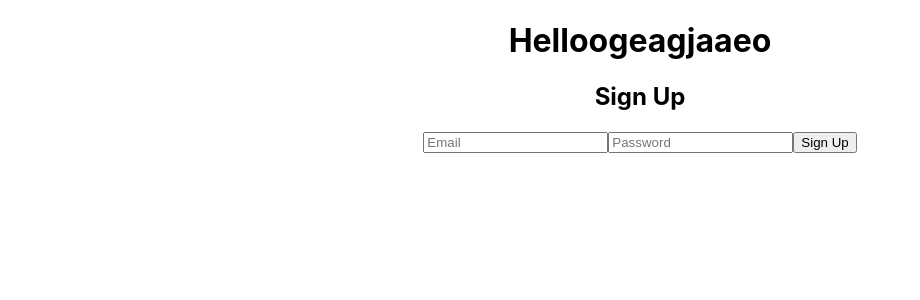
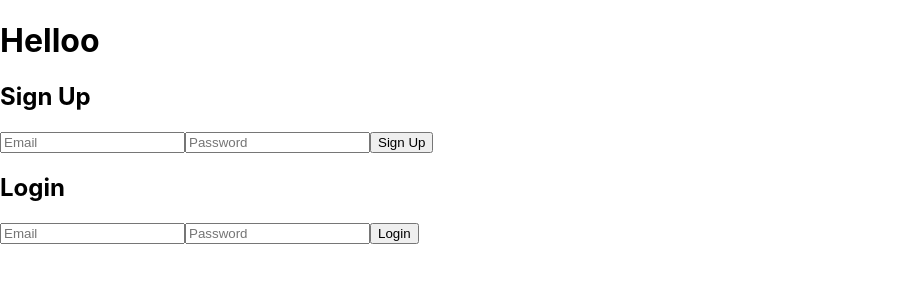
Before and after one commit to afiqvdx836/needle-assignment, a React (Create React App) app: page / in a window 1280 px wide. Shown: the top 300 px of the page, without its empty margins (0-920 px from the left). Built offline with nearby package versions, Linux system fonts and the light colour scheme; no server answers.

Commit message:
Create login and logout

```diff
--- a/src/App.js
+++ b/src/App.js
@@ -1,13 +1,34 @@
-import logo from './logo.svg';
-import './App.css';
+import React, { useState, useEffect } from 'react';
 import Signup from './components/Signup';
-
+import Login from './components/Login';
+import Logout from './components/Logout';
+import { auth } from './firebase';
 
 function App() {
+
+  const [user, setUser] = useState(null);
+  useEffect(() => {
+    // Firebase listener to check if a user is logged in
+    const unsubscribe = auth.onAuthStateChanged((user) => {
+      setUser(user);
+    });
+    return unsubscribe; // Clean up the listener when the component unmounts
+  }, []);
+
   return (
     <div className="App">
-      <h1>Helloogeagjaaeo</h1>
-      <Signup />
+      <h1>Helloo</h1>
+      {!user ? (
+        <>
+          <Signup />
+          <Login />
+        </>
+      ) : (
+        <>
+          <h2>Welcome, {user.email}</h2>
+          <Logout />
+        </>
+      )}
     </div>
   );
 }
--- /dev/null
+++ b/src/components/Login.js
@@ -0,0 +1,39 @@
+// src/components/Login.js
+import { useState } from "react";
+import { auth } from "../firebase";
+import { signInWithEmailAndPassword } from "firebase/auth";
+
+const Login = () => {
+  const [email, setEmail] = useState("");
+  const [password, setPassword] = useState("");
+
+  const handleLogin = async () => {
+    try {
+      await signInWithEmailAndPassword(auth, email, password);
+      alert("User logged in successfully!");
+    } catch (error) {
+      console.error("Error logging in:", error);
+    }
+  };
+
+  return (
+    <div>
+      <h2>Login</h2>
+      <input
+        type="email"
+        value={email}
+        onChange={(e) => setEmail(e.target.value)}
+        placeholder="Email"
+      />
+      <input
+        type="password"
+        value={password}
+        onChange={(e) => setPassword(e.target.value)}
+        placeholder="Password"
+      />
+      <button onClick={handleLogin}>Login</button>
+    </div>
+  );
+};
+
+export default Login;
--- /dev/null
+++ b/src/components/Logout.js
@@ -0,0 +1,20 @@
+// src/components/Logout.js
+import { auth } from "../firebase";
+import { signOut } from "firebase/auth";
+
+const Logout = () => {
+  const handleLogout = async () => {
+    try {
+      await signOut(auth);
+      alert("User logged out successfully!");
+    } catch (error) {
+      console.error("Error logging out:", error);
+    }
+  };
+
+  return (
+    <button onClick={handleLogout}>Logout</button>
+  );
+};
+
+export default Logout;
```
